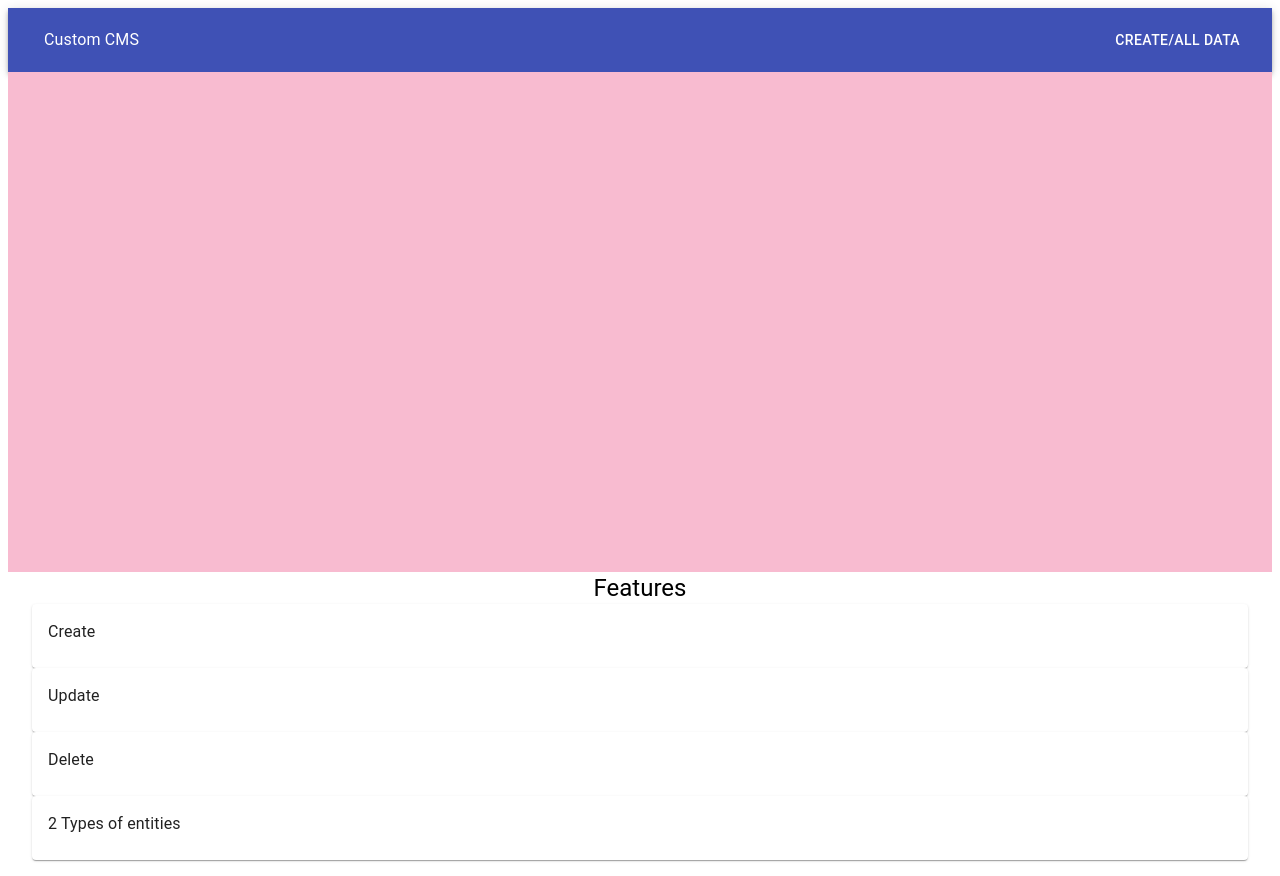
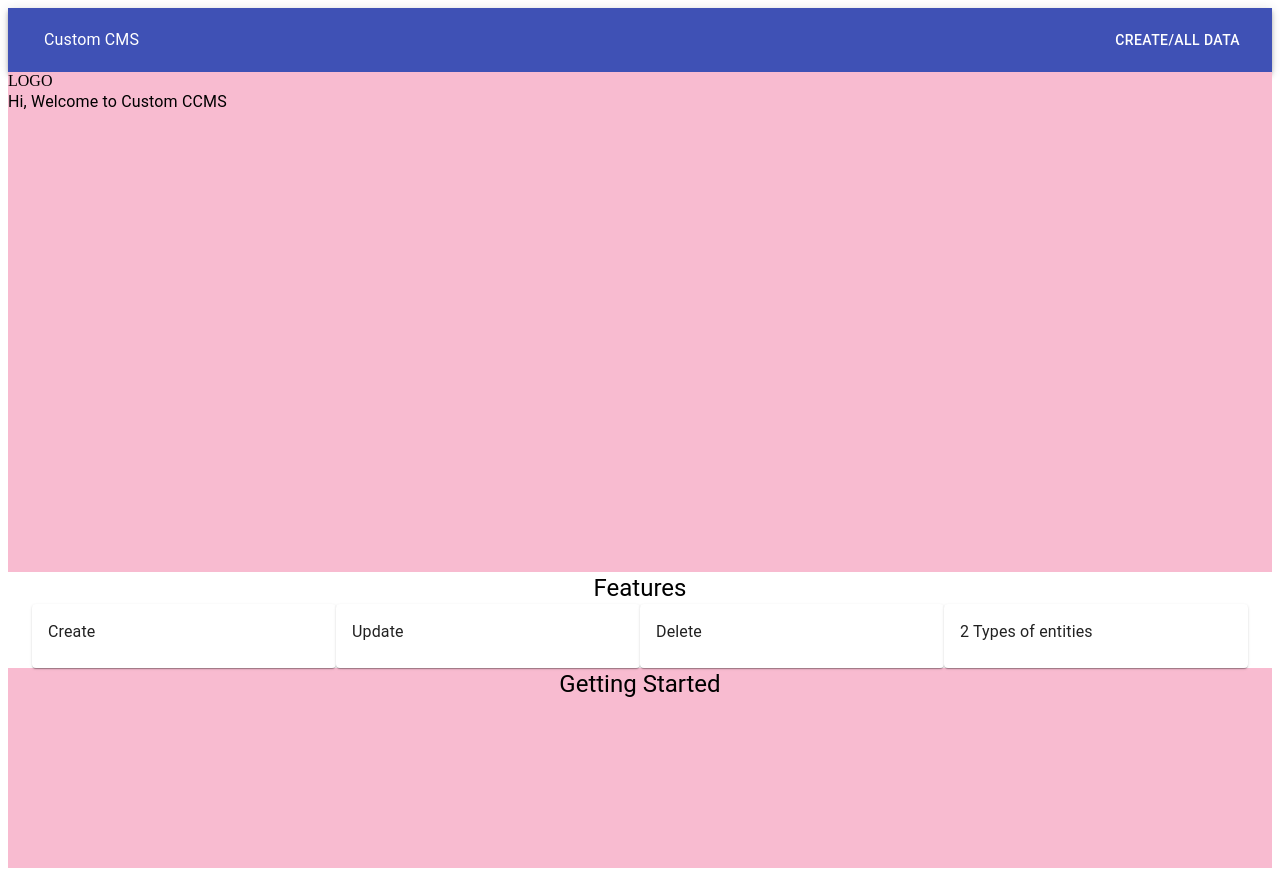
Before and after one commit to AnshSharmaa/CCMS, a React (Create React App) app in the folder client/: page / in a window 1280 px wide. Built offline with nearby package versions, Linux system fonts and the light colour scheme.

Commit message:
cards added

```diff
--- a/client/src/components/Main.js
+++ b/client/src/components/Main.js
@@ -1,5 +1,5 @@
 import React from "react"
-import { Box , Card, CardContent, Container, Typography} from '@material-ui/core';
+import { Box , Card, Grid, CardContent, Container, Typography} from '@material-ui/core';
 import { makeStyles } from '@material-ui/core/styles';
 import { pink } from "@material-ui/core/colors";
 import image from '../Images/main.png';
@@ -16,11 +16,18 @@ const useStyles = makeStyles({
         backgroundSize: 'cover',
         backgroundRepeat: 'no-repeat',
     },
+    LOGO : {
+        flex: 1,
+    },
     feat : {
         width: "100%"
     },
-    cards : {
-        flex:1,
+    card : {
+        flex: 1,
+    },
+    started : {
+        backgroundColor: pink[100],
+        height: "200px",
     }
   });
 
@@ -28,12 +35,20 @@ const Main = () => {
     const classes = useStyles();
     return (
         <div className={classes.container}>
-            <Box component="div" className={classes.MainDiv}>
+            <Box component="div" className={classes.MainDiv} justifyContent="space-in-between">
+                <Box className={classes.LOGO}>
+                    LOGO
+                </Box>
+                <Typography color="inherit">
+                    Hi, Welcome to Custom CCMS
+                </Typography>
             </Box>
             <Box component="div" className={classes.feat}>
                 <Typography align="center" variant="h5">Features</Typography>
             </Box>
             <Container className={classes.card}>
+                <Grid container>
+                    <Grid item sm={3}>
                     <Card width={1/4}>
                         <CardContent>
                             <Typography>
@@ -41,6 +56,8 @@ const Main = () => {
                             </Typography>
                         </CardContent>
                     </Card>
+                    </Grid>
+                    <Grid item sm={3}>
                     <Card width={1/4}>
                         <CardContent>
                             <Typography>
@@ -48,6 +65,8 @@ const Main = () => {
                             </Typography>
                         </CardContent>
                     </Card>
+                    </Grid>
+                    <Grid item sm={3}>
                     <Card width={1/4} className={classes.card}>
                         <CardContent>
                             <Typography>
@@ -55,6 +74,8 @@ const Main = () => {
                             </Typography>
                         </CardContent>
                     </Card>
+                    </Grid>
+                    <Grid item sm={3}>
                     <Card width={1/4} className={classes.card}>
                         <CardContent>
                             <Typography>
@@ -62,8 +83,13 @@ const Main = () => {
                             </Typography>
                         </CardContent>
                     </Card>
+                    </Grid>
+                </Grid>
+
             </Container>
-
+            <Box component="div" className={classes.started}>
+                <Typography align="center" variant="h5">Getting Started</Typography>
+            </Box>
         </div>
 
 
```
Lines whose indentation alone changed are shown as unchanged.
